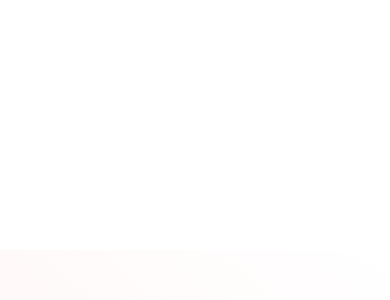
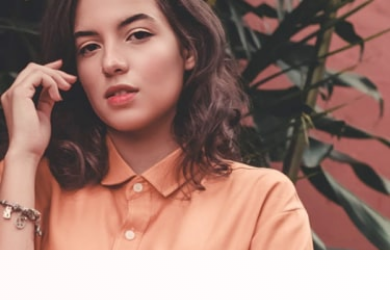
Before and after one commit to aymane-daif/FrontEnd-Mentor-Challenges, a plain HTML site: page 22.base-apparel-coming-soon/index.html in a window 390 px wide. Shown: the top 300 px of the page. Drawn offline with Linux system fonts and the light colour scheme; the site is published under a folder, as on GitHub Pages, so addresses that start at the root find nothing.

Commit message:
Fix Image

```diff
--- a/22.base-apparel-coming-soon/css/style.css
+++ b/22.base-apparel-coming-soon/css/style.css
@@ -138,7 +138,7 @@ main .right {
   }
   main .right {
     height: 350px;
-    background-image: url(/images/hero-mobile.jpg);
+    background-image: url(../images/hero-mobile.jpg);
     background-position: top;
   }
   main .left {
```
